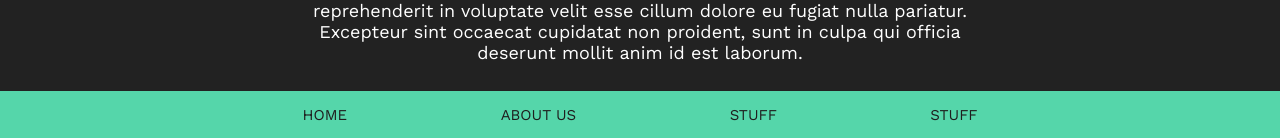
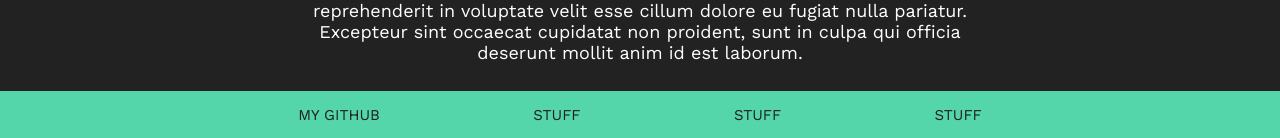
Before and after one commit to kurealnum/non-profit-link, a Flask app: page / in a window 1280 px wide. Shown: the part 896-1034 px from the top of the page. Run offline with Flask 2, Linux system fonts and the light colour scheme; parts of the project's set-up code (start-up, migrations or seed data) failed here and were passed over.

Commit message:
made some small aesthetic changes to style.css, gonna merge this with main now. doing backend stuff after that

```diff
--- a/static/style.css
+++ b/static/style.css
@@ -20,7 +20,6 @@ nav li {
   margin-left: 60px;
   margin-right: 60px;
   padding: 14px;
-
   position: relative;
 }
 
@@ -31,9 +30,8 @@ nav a {
   font-size: 15px;
 }
 
-
 nav a:hover {
-  color: #0e0e82a0;
+  color: var(--highlight-color);
 }
 
 /*
@@ -59,8 +57,7 @@ I'd like to come back to the animation at somepoint, but it's
 just too much effort ATM.
 */
 
-
-/*---End of nav---*/
+/* Header */
 
 header {
   background-color: var(--primary-color);
@@ -88,7 +85,6 @@ html {
   height: 100%;
 }
 
-/*width for text is 500 px*/
 .introduction {
   font-size: 18px;
   color: var(--general-text-color);
@@ -109,6 +105,8 @@ html {
   padding: var(--standard-spacing);
 }
 
+/* Search bar */
+
 .search {
   width: 100%;
   padding-top: var(--standard-spacing);
@@ -128,7 +126,6 @@ html {
   font-family: 'Work Sans', sans-serif;
 }
 
-/*not needed atm, but idk maybe i'll use it at somepoint*/
 .searchTerm:focus {
   color: #0f1112;
 }
@@ -153,6 +150,8 @@ html {
   padding: 0;
 }
 
+/* Footer */
+
 footer {
   background-color: var(--primary-color);
   overflow: auto;
@@ -160,8 +159,6 @@ footer {
   display: flex;
   justify-content: center;
   align-items: center;
-
-
 }
 
 footer ul {
@@ -186,13 +183,19 @@ footer a {
   font-size: 15px;
 }
 
-
+footer a:hover {
+  color: var(--highlight-color);
+}
 
 :root {
+  /* colors */
   --primary-color: #55d6aa;
   --secondary-color: #00B4CC;
   --element-text-color: #1f1e1e;
   --general-text-color: #fff;
+  --highlight-color: #0e0e82a0;
+
+    /* sizes/spacing */
   --standard-spacing: 28px;
   --standard-width: 700px;
 }
--- a/templates/index.html
+++ b/templates/index.html
@@ -96,8 +96,8 @@
 
 <footer>
   <ul>
-    <li><a href="https://github.com/kurealnum">Home</a></li>
-    <li><a href="#">About us</a></li>
+    <li><a href="https://github.com/kurealnum">My Github</a></li>
+    <li><a href="#">Stuff</a></li>
     <li><a href="#">Stuff</a></li>
     <li><a href="#">Stuff</a></li>
   </ul>
```
Also changed, not shown: templates/aboutus.html (renamed from templates/stuff.html).
